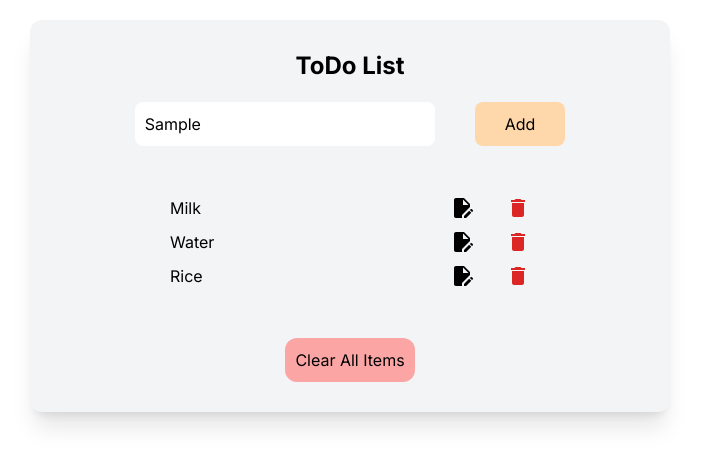
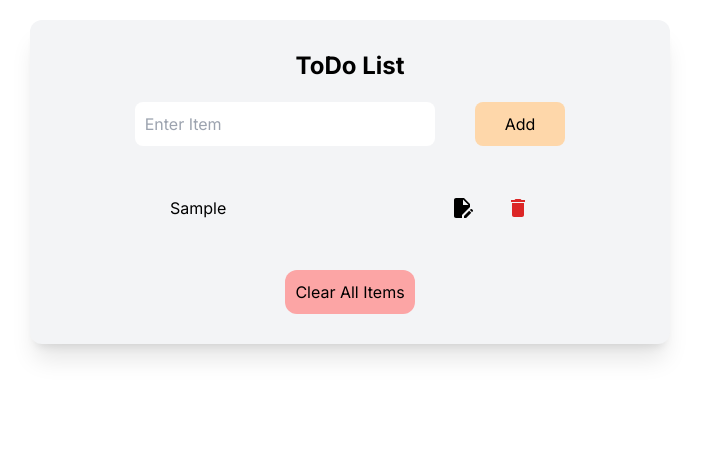
Before and after one commit to ARaihan66/ToDo_App_Task, a Next.js app: page / in a window 1280 px wide. Both pictures are taken after typing "Sample" into the empty fields and a click on the button "Add". Shown: the top 466 px of the page, without its empty margins (290-991 px from the left). Built offline with nearby package versions, Linux system fonts and the light colour scheme.

Commit message:
Add todo item done

```diff
--- a/package.json
+++ b/package.json
@@ -13,6 +13,7 @@
     "next": "14.2.3",
     "react": "^18",
     "react-dom": "^18",
+    "react-hot-toast": "^2.4.1",
     "react-icons": "^5.2.1",
     "react-redux": "^9.1.2",
     "uuid": "^9.0.1"
--- a/src/app/components/Todo.js
+++ b/src/app/components/Todo.js
@@ -1,47 +1,66 @@
-import React, { useState } from 'react'
-import { MdEditDocument, MdDelete} from "react-icons/md";
-import { useAppDispatch, useAppSelector } from '../redux/hooks';
+import React, { useState } from "react";
+import { MdEditDocument, MdDelete } from "react-icons/md";
+import { useAppDispatch, useAppSelector } from "../redux/hooks";
+import { addToDo } from "../redux/features/todos/todoSlice";
+import toast, { Toaster } from "react-hot-toast";
 
 const Todo = () => {
-    const [value, setValue] = useState();
-    const todoItems = useAppSelector((state)=> state.todo.todo)
-    const dispatch = useAppDispatch();
+  const [inputValue, setInputValue] = useState("");
+  const todoItems = useAppSelector((state) => state.todo.todo);
+  const dispatch = useAppDispatch();
+
+  const handleAddTodo = () => {
+    if (inputValue.trim()) {
+      dispatch(addToDo(inputValue));
+    }
+   if(inputValue === ""){
+    return  toast.success('Please input something')
+   }
+   toast.success('New item added')
+    setInputValue("");
+  };
+
   return (
-    <div className='w-[50%] m-auto p-[10px] my-[20px] bg-gray-100 rounded-xl shadow-xl'>
-        <h1 className='text-center text-2xl font-bold my-[20px]'>ToDo List</h1>
-        <div className='flex justify-center items-center gap-10'>
-            <input type='text' placeholder='Enter Item' className='outline-none border-none bg-white p-[10px] rounded-lg w-[300px]'/>
-            <button className='bg-orange-200 py-[10px] px-[30px] rounded-lg'>Add</button>
-        </div>
+    <div className="w-[50%] m-auto p-[10px] my-[20px] bg-gray-100 rounded-xl shadow-xl">
+      <h1 className="text-center text-2xl font-bold my-[20px]">ToDo List</h1>
+      <div className="flex justify-center items-center gap-10">
+        <input
+          type="text"
+          value={inputValue}
+          onChange={(e) => setInputValue(e.target.value)}
+          placeholder="Enter Item"
+          className="outline-none border-none bg-white p-[10px] rounded-lg w-[300px]"
+        />
+        <button
+          onClick={handleAddTodo}
+          className="bg-orange-200 py-[10px] px-[30px] rounded-lg"
+        >
+          Add
+        </button>
+      </div>
 
-        <div className='my-[50px] mx-[110px]'>
-            <div className='flex justify-between items-center px-[20px] my-[10px]'>
-                <h3 className='text-l'>Milk</h3>
-                <div className='flex gap-8'>
-                <MdEditDocument className='cursor-pointer text-2xl'/>
-                <MdDelete className='cursor-pointer text-red-600 text-2xl'/>
+      <div className="my-[50px] mx-[110px]">
+        {todoItems &&
+          todoItems.map((item, index) => {
+            return (
+              <div className="flex justify-between items-center px-[20px] my-[10px]">
+                <h3 className="text-l">{item.text}</h3>
+                <div className="flex gap-8">
+                  <MdEditDocument className="cursor-pointer text-2xl" />
+                  <MdDelete className="cursor-pointer text-red-600 text-2xl" />
                 </div>
-            </div>
-            <div className='flex justify-between items-center px-[20px] my-[10px]'>
-                <h3 className='text-l'>Water</h3>
-                <div className='flex gap-8'>
-                <MdEditDocument className='cursor-pointer text-2xl'/>
-                <MdDelete className='cursor-pointer text-red-600 text-2xl'/>
-                </div>
-            </div>
-            <div className='flex justify-between items-center px-[20px] my-[10px]'>
-                <h3 className='text-l'>Rice</h3>
-                <div className='flex gap-8'>
-                <MdEditDocument className='cursor-pointer text-2xl'/>
-                <MdDelete className='cursor-pointer text-red-600 text-2xl'/>
-                </div>
-            </div>
-        </div>
-        <div className='text-center my-[20px]'>
-        <button className='bg-red-300 p-[10px] rounded-xl'>Clear All Items</button>
-        </div>
+              </div>
+            );
+          })}
+      </div>
+      <div className="text-center my-[20px]">
+        <button className="bg-red-300 p-[10px] rounded-xl">
+          Clear All Items
+        </button>
+      </div>
+      <Toaster position="top-center" reverseOrder={false} />
     </div>
-  )
-}
+  );
+};
 
-export default Todo
+export default Todo;
--- a/src/app/redux/features/todos/todoSlice.js
+++ b/src/app/redux/features/todos/todoSlice.js
@@ -15,10 +15,11 @@ export const todoSlice = createSlice({
   initialState,
   reducers: {
     addToDo: (state, action) => {
-      const newTodo = {...action.payload, id: uuidv4()}
+      const newTodo = { text: action.payload, id: uuidv4() };
       state.todo.push(newTodo);
       localStorage.setItem("todoItems", JSON.stringify(state.todo));
     },
+
     removeToDo: (state, action) => {
       state.todo = state.todo.filter((item) => item.id !== action.payload.id);
       localStorage.setItem("todoItems", JSON.stringify(state.todo));
```
Also changed, not shown: 1 other file (tests, documents, lock files or other folders).
